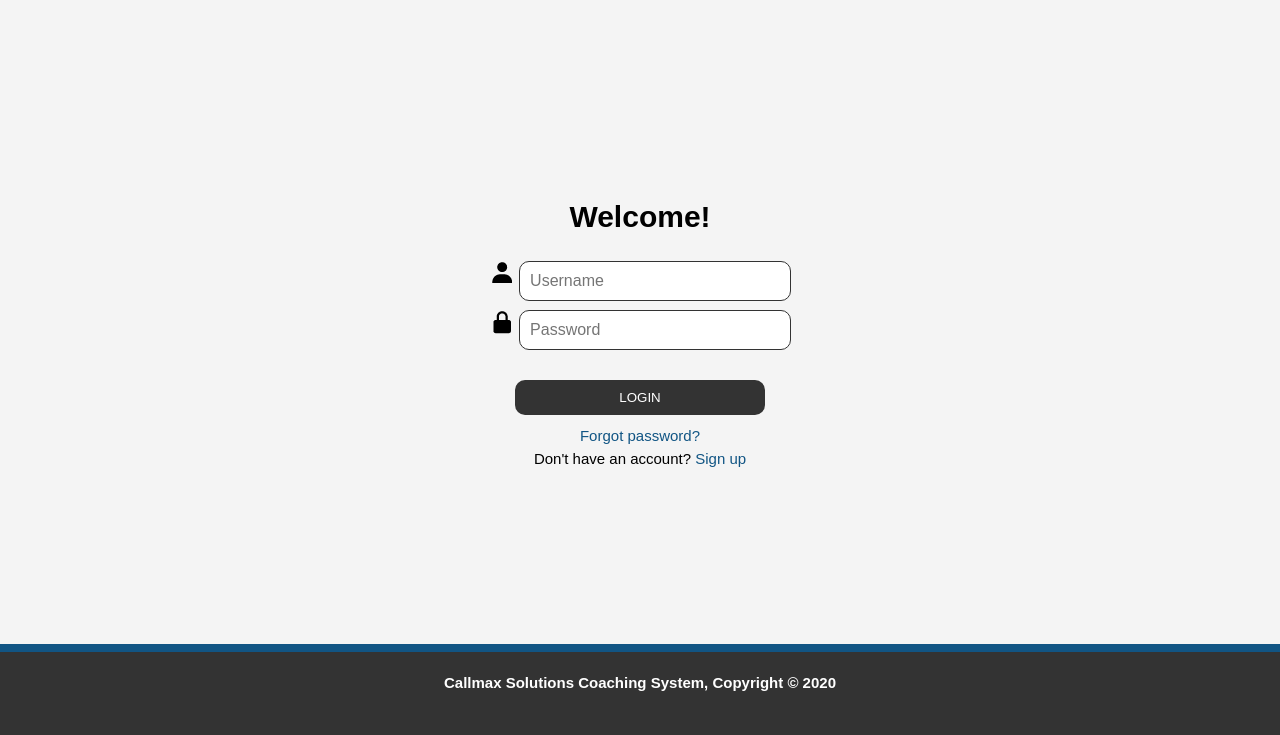
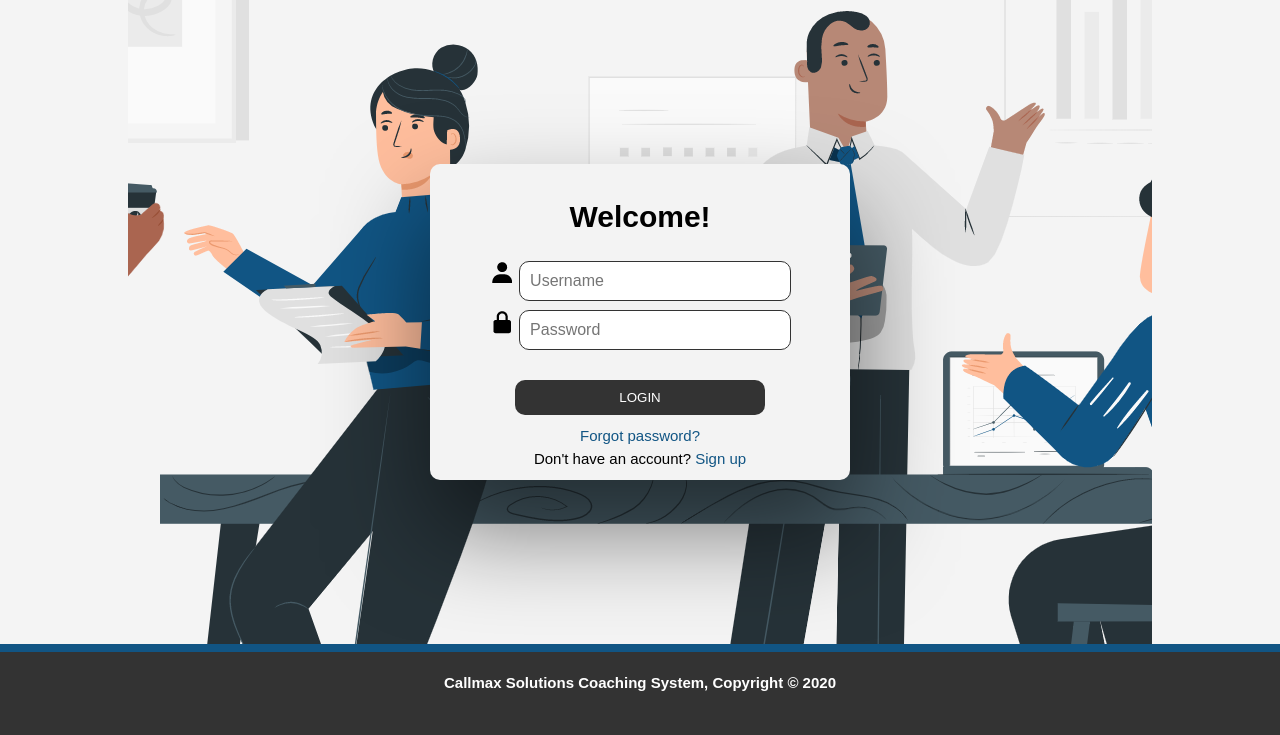
Before and after one commit to lncmchl3/Callmax_Coaching, a PHP site: page /callmaxcoaching/ in a window 1280 px wide. Shown: the part 93-828 px from the top of the page. Run offline with PHP 8.4, Linux system fonts and the light colour scheme.

Commit message:
latest login page

```diff
--- a/css/html-style.css
+++ b/css/html-style.css
@@ -95,7 +95,7 @@ header a:hover{
    justify-content: center;
    align-items: center;
    text-align: center;
-   /* background: url(../img/background.png) no-repeat center; */
+   background: url(../img/bg.png) no-repeat center;
  }
 
  .login-header{
@@ -110,6 +110,19 @@ header a:hover{
  .my-form .forgot{
    text-align: center;
  }
+
+.errorMessage .error{
+  color:red;
+}
+
+.my-form{
+  background: #f3f3f3;
+  width: 400px;
+  border-radius: 10px;
+  padding: 10px;
+  box-shadow: 0px 50px 100px 0px rgba(0, 0, 0, 0.5);
+}
+
 
 .my-form input[type="text"], .my-form input[type="password"]{
 
--- a/index.php
+++ b/index.php
@@ -42,25 +42,28 @@
                         <div class="login-header">
                             <h1>Welcome!</h1>
                         </div>
-                        <div>
+
+                        <div class="errorMessage">
                           <?php
   							                 if(@$_GET['e']==true){
   						            ?>
-                            <span style="color: red"><?php echo $_GET['e'] ?></span>
+
+                                <h3 class="error"><?php echo $_GET['e'] ?></h3>
+
                           <?php
 							                   }else if (@$_GET['i']==true) {
                           ?>
-                                <span style="color: red"><?php echo $_GET['i'] ?></span>
+                                <h3 class="error"><?php echo $_GET['i'] ?></h3>
 
                           <?php
                           }
 							                   else{
 						              ?>
-						<span></span>
                           <?php
                           }
                           ?>
                         </div>
+
                         <div>
                             <img src="img/user.png">
                             <input type="text" name="uname" value="" placeholder="Username" required />
@@ -85,7 +88,7 @@
                             <label>Don't have an account?</label>
                             <a href="reg.php">Sign up</a>
                         </div>
-
+                        <!-- <a href="https://stories.freepik.com/work">Illustration by Freepik Stories</a> -->
             </form>
 </div>
 
```
Also changed, not shown: img/bg.png (added). Lines whose indentation alone changed are shown as unchanged.
